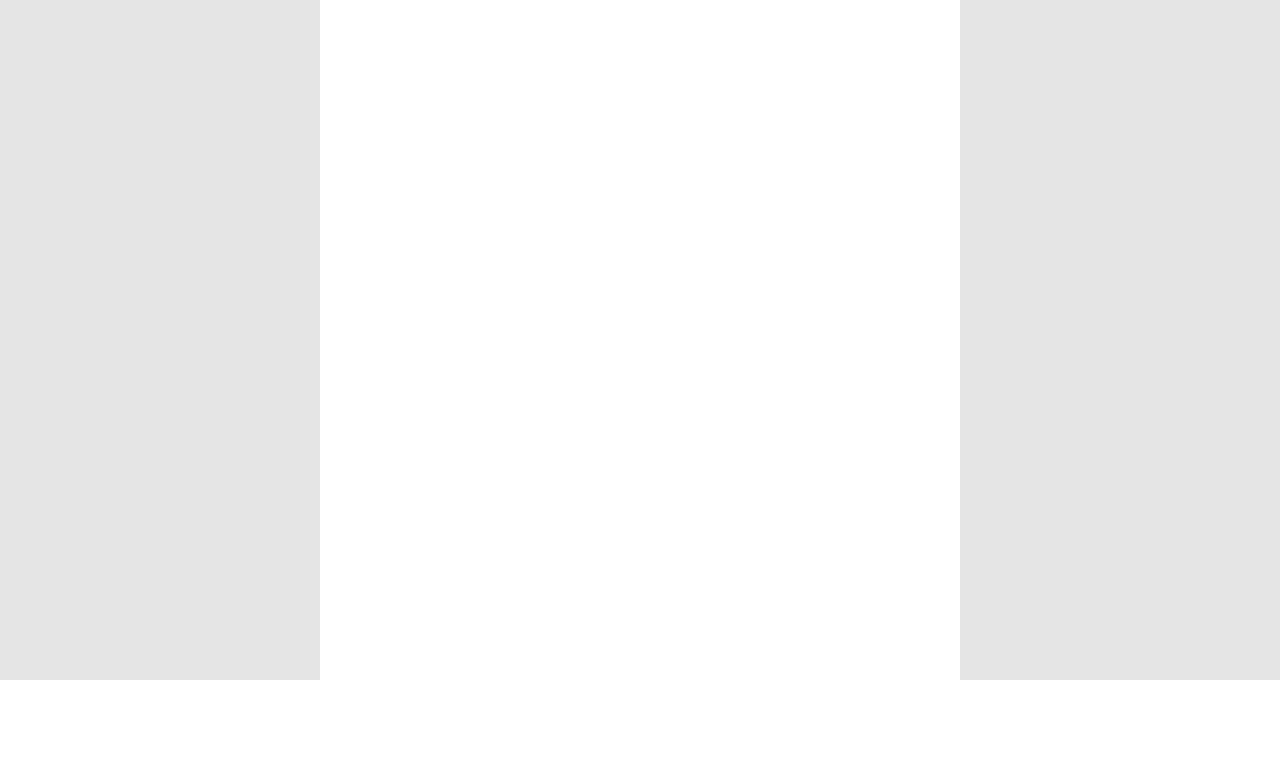
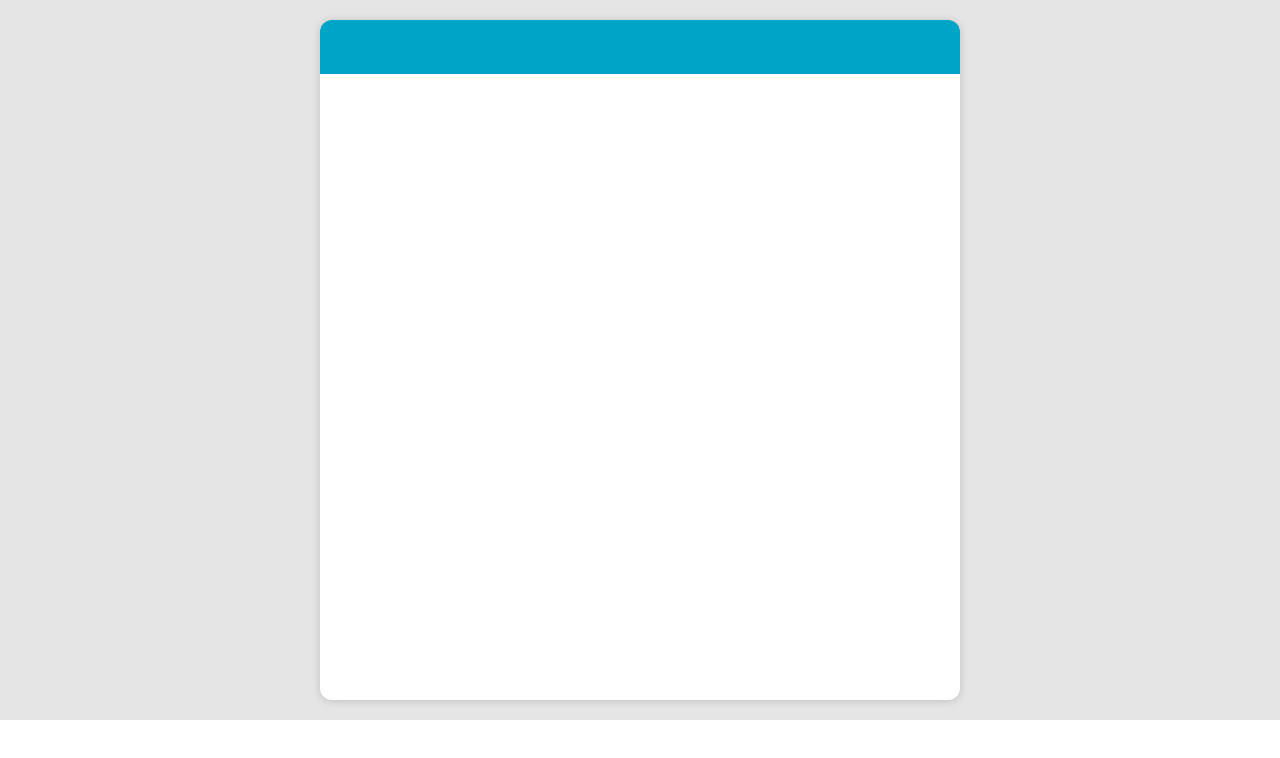
Before and after one commit to JakeLin/realestate, a React (Create React App) app: page / in a window 1280 px wide. Shown: the top 758 px of the page. Built offline with nearby package versions, Linux system fonts and the light colour scheme.

Commit message:
Add BrandingBar component 🧸@jakelin

```diff
--- a/src/App.css
+++ b/src/App.css
@@ -1,6 +1,6 @@
 .App {
   background-color: #E5E5E5;
   display: flex;
-  align-items: center;
   justify-content: center;
+  padding: 20px;
 }
--- /dev/null
+++ b/src/components/BrandingBar.css
@@ -0,0 +1,6 @@
+.branding-bar {
+    height: 54px;
+    width: 100%;
+    background-color: #00A4C7;
+    border-radius: 12px 12px 0 0;
+}
--- /dev/null
+++ b/src/components/BrandingBar.js
@@ -0,0 +1,11 @@
+import './BrandingBar.css';
+
+function BrandingBar() {
+    return (
+      <div className="branding-bar">
+
+      </div>
+    );
+  }
+
+  export default BrandingBar;
--- a/src/components/ListingCard.css
+++ b/src/components/ListingCard.css
@@ -2,4 +2,6 @@
     background-color: white;
     width: 640px;
     height: 680px;
+    filter: drop-shadow(0px 1px 4px rgba(0, 0, 0, 0.16));
+    border-radius: 12px;
 }
--- a/src/components/ListingCard.js
+++ b/src/components/ListingCard.js
@@ -1,9 +1,10 @@
 import './ListingCard.css';
+import BrandingBar from './BrandingBar';
 
 function ListingCard() {
     return (
       <div className="list-card">
-
+        <BrandingBar />
       </div>
     );
   }
```
